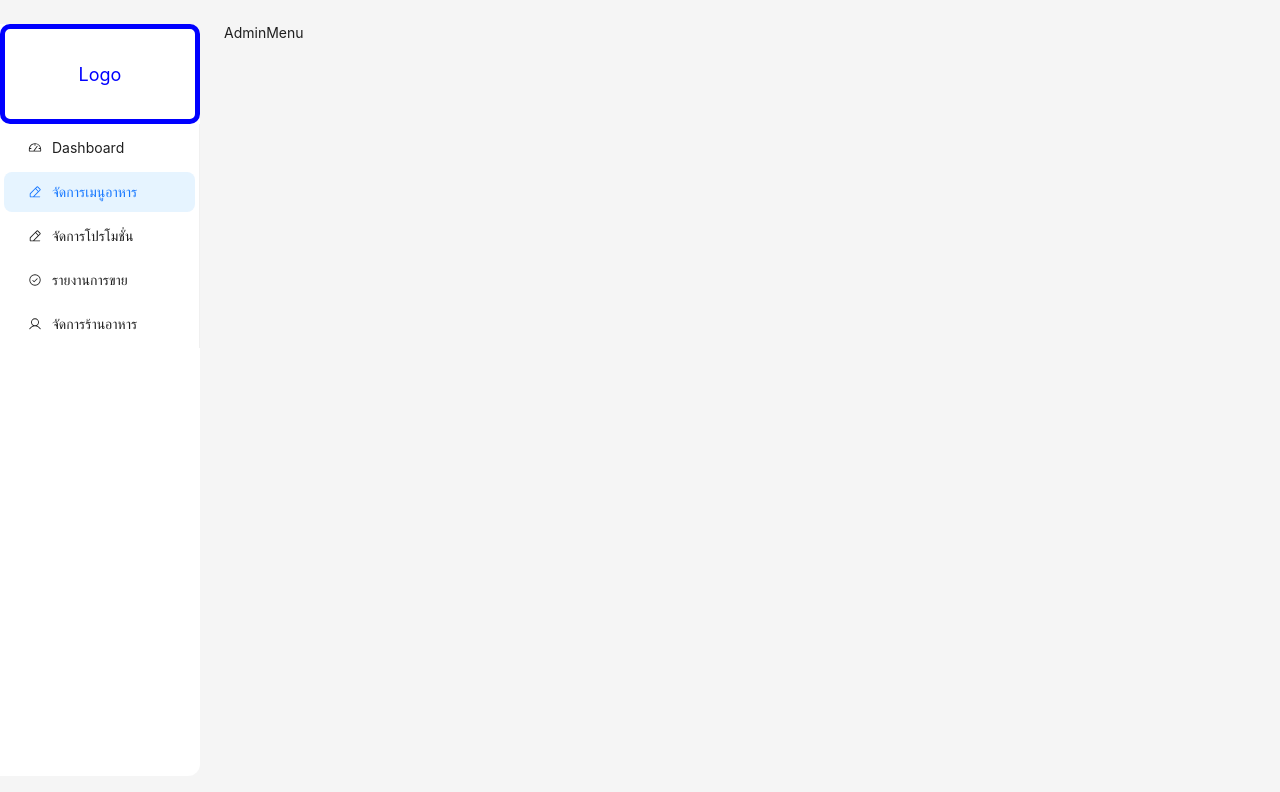
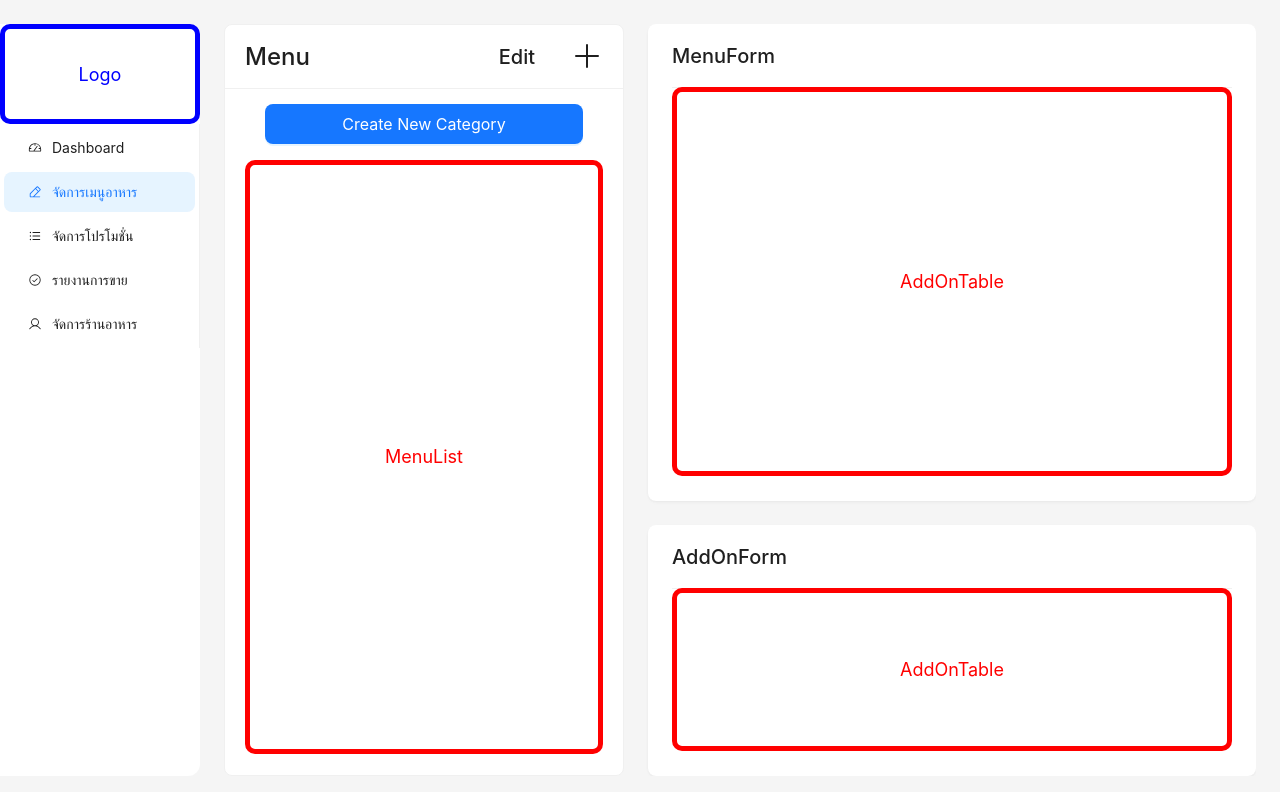
Before and after one commit to meeorder/meeorder-frontend, a Next.js app: page /admin/menu in a window 1280 px wide. Shown: the top 792 px of the page. Built offline with nearby package versions, Linux system fonts and the light colour scheme.

Commit message:
Feature/admin menu layout (#21)
* Add adminMenuLayout

* Edit page icon

```diff
--- /dev/null
+++ b/src/modules/admin/layout/AdminMenuLayout.tsx
@@ -0,0 +1,38 @@
+import AddOnFormSection from "@/modules/admin/menu/AddOnFormSection";
+import MenuFormSection from "@/modules/admin/menu/MenuFormSection";
+import MenuPreviewSection from "@/modules/admin/menu/MenuPreviewSection";
+
+export type MenuLayoutVariant = "preview" | "add" | "edit";
+
+type AdminMenuLayoutProps = {
+  menuLayoutVariant: MenuLayoutVariant;
+};
+
+const AdminMenuLayout: React.FC<AdminMenuLayoutProps> = ({
+  menuLayoutVariant,
+}) => {
+  return (
+    <div
+      style={{
+        display: "flex",
+        height: "100%",
+        gap: "24px",
+      }}
+    >
+      <MenuPreviewSection menuLayoutVariant={menuLayoutVariant} />
+      <div
+        style={{
+          display: "flex",
+          flexDirection: "column",
+          gap: "24px",
+          flex: 1,
+        }}
+      >
+        <MenuFormSection menuLayoutVariant={menuLayoutVariant} />
+        <AddOnFormSection menuLayoutVariant={menuLayoutVariant} />
+      </div>
+    </div>
+  );
+};
+
+export default AdminMenuLayout;
--- /dev/null
+++ b/src/modules/admin/menu/AddOnFormSection.tsx
@@ -0,0 +1,35 @@
+import { type MenuLayoutVariant } from "@/modules/admin/layout/AdminMenuLayout";
+import { H4 } from "@/modules/common/components/Typography";
+import WireFrame from "@/modules/mock/components/WireFrame";
+import styled from "@emotion/styled";
+import { Card } from "antd";
+
+type AddOnFormSectionProps = {
+  menuLayoutVariant: MenuLayoutVariant;
+};
+
+const AddOnFormSection: React.FC<AddOnFormSectionProps> = () => {
+  return (
+    <AddOnFormCard title={<H4>AddOnForm</H4>} bordered={false}>
+      <WireFrame contentNode="AddOnTable" cardColor="red" />
+    </AddOnFormCard>
+  );
+};
+
+export default AddOnFormSection;
+
+const AddOnFormCard = styled(Card)`
+  flex: 1;
+  padding: 0px 24px 24px 24px;
+  .ant-card-head {
+    padding: 0;
+    height: 64px;
+  }
+  .ant-card-body {
+    padding: 0;
+    margin: 0;
+    height: calc(100% - 64px);
+    display: flex;
+    flex-direction: column;
+  }
+`;
--- /dev/null
+++ b/src/modules/admin/menu/MenuFormSection.tsx
@@ -0,0 +1,32 @@
+import { type MenuLayoutVariant } from "@/modules/admin/layout/AdminMenuLayout";
+import { H4 } from "@/modules/common/components/Typography";
+import WireFrame from "@/modules/mock/components/WireFrame";
+import styled from "@emotion/styled";
+import { Card } from "antd";
+
+type MenuFormSectionProps = {
+  menuLayoutVariant: MenuLayoutVariant;
+};
+
+const MenuFormSection: React.FC<MenuFormSectionProps> = () => {
+  return (
+    <MenuFormCard title={<H4>MenuForm</H4>} bordered={false}>
+      <WireFrame contentNode="AddOnTable" cardColor="red" />
+    </MenuFormCard>
+  );
+};
+
+export default MenuFormSection;
+
+const MenuFormCard = styled(Card)`
+  flex: 2;
+  padding: 0px 24px 24px 24px;
+  .ant-card-head {
+    padding: 0;
+    height: 64px;
+  }
+  .ant-card-body {
+    padding: 0;
+    height: calc(100% - 64px);
+  }
+`;
--- /dev/null
+++ b/src/modules/admin/menu/MenuList.tsx
@@ -0,0 +1,15 @@
+import WireFrame from "@/modules/mock/components/WireFrame";
+
+const MenuList = () => {
+  return (
+    <WireFrame
+      contentNode="MenuList"
+      cardColor="red"
+      style={{
+        flex: 1,
+      }}
+    />
+  );
+};
+
+export default MenuList;
--- /dev/null
+++ b/src/modules/admin/menu/MenuPreviewSection.tsx
@@ -0,0 +1,70 @@
+import { type MenuLayoutVariant } from "@/modules/admin/layout/AdminMenuLayout";
+import MenuList from "@/modules/admin/menu/MenuList";
+import { H3, H4 } from "@/modules/common/components/Typography";
+import styled from "@emotion/styled";
+import { Plus } from "@phosphor-icons/react";
+import { Button, Card } from "antd";
+
+type MenuPreviewSectionProps = {
+  menuLayoutVariant: MenuLayoutVariant;
+};
+
+const MenuPreviewSection: React.FC<MenuPreviewSectionProps> = () => {
+  return (
+    <MenuListCard
+      title={<H3>Menu</H3>}
+      extra={
+        <>
+          <div
+            style={{
+              display: "flex",
+              gap: "20px",
+              justifyContent: "center",
+              alignItems: "center",
+            }}
+          >
+            <TopBarButtons type="text">
+              <H4>Edit</H4>
+            </TopBarButtons>
+            <TopBarButtons type="text" icon={<Plus size={32} />} />
+          </div>
+        </>
+      }
+      style={{ width: "400px", height: "100%" }}
+    >
+      <Button
+        style={{ margin: "16px 20px", width: "calc(100% - 40px)" }}
+        type="primary"
+        size="large"
+      >
+        Create New Category
+      </Button>
+      <MenuList />
+    </MenuListCard>
+  );
+};
+
+export default MenuPreviewSection;
+
+const MenuListCard = styled(Card)`
+  width: 400px;
+  height: 100%;
+  .ant-card-head {
+    height: 64px;
+    padding: 16px 20px;
+  }
+
+  .ant-card-body {
+    padding: 0 20px 20px 20px;
+    width: 100%;
+    height: calc(100% - 64px);
+    display: flex;
+    flex-direction: column;
+  }
+`;
+
+const TopBarButtons = styled(Button)`
+  display: flex;
+  justify-content: center;
+  align-items: center;
+`;
--- a/src/modules/mock/components/WireFrame.tsx
+++ b/src/modules/mock/components/WireFrame.tsx
@@ -20,9 +20,9 @@ const WireFrame: React.FC<WireFrameProps> = ({
 }) => {
   return (
     <StyledCard
-      cardColor={cardColor}
-      height={height}
-      width={width}
+      $cardColor={cardColor}
+      $height={height}
+      $width={width}
       id={id}
       style={style}
     >
@@ -34,17 +34,17 @@ const WireFrame: React.FC<WireFrameProps> = ({
 export default WireFrame;
 
 type StyledCardProps = {
-  cardColor: string;
-  height?: React.CSSProperties["height"];
-  width?: React.CSSProperties["width"];
+  $cardColor: string;
+  $height?: React.CSSProperties["height"];
+  $width?: React.CSSProperties["width"];
 };
 
 const StyledCard = styled.div<StyledCardProps>`
-  border: 5px solid ${(props) => props.cardColor};
+  border: 5px solid ${(props) => props.$cardColor};
   border-radius: 10px;
-  height: ${(props) => props.height ?? "100%"};
-  width: ${(props) => props.width ?? "100%"};
-  color: ${(props) => props.cardColor};
+  height: ${(props) => props.$height ?? "100%"};
+  width: ${(props) => props.$width ?? "100%"};
+  color: ${(props) => props.$cardColor};
   display: flex;
   justify-content: center;
   align-items: center;
@@ -56,7 +56,7 @@ const StyledCard = styled.div<StyledCardProps>`
     position: absolute;
     top: 0;
     left: 0;
-    background: ${(props) => props.cardColor};
+    background: ${(props) => props.$cardColor};
     opacity: 0.1;
     width: 100%;
     height: 100%;
--- a/src/modules/pageConfig.ts
+++ b/src/modules/pageConfig.ts
@@ -5,6 +5,7 @@ import {
   ClipboardText,
   Gauge,
   House,
+  ListBullets,
   PencilSimpleLine,
   User,
 } from "@phosphor-icons/react";
@@ -58,7 +59,7 @@ export const pages = {
     label: "จัดการโปรโมชั่น",
     path: "/admin/promotion",
     layout: "admin",
-    Icon: PencilSimpleLine,
+    Icon: ListBullets,
   },
   adminSalesReport: {
     id: "adminSalesReport",
--- a/src/pages/admin/menu/add.tsx
+++ b/src/pages/admin/menu/add.tsx
@@ -1,9 +1,10 @@
 import AppLayout from "@/modules/AppLayout";
+import AdminMenuLayout from "@/modules/admin/layout/AdminMenuLayout";
 
 const AdminAddMenu = () => {
   return (
     <AppLayout layoutType="admin" currentPageId="adminAddEditMenu">
-      AdminAddMenu
+      <AdminMenuLayout menuLayoutVariant="add" />
     </AppLayout>
   );
 };
--- a/src/pages/admin/menu/edit/[menuId].tsx
+++ b/src/pages/admin/menu/edit/[menuId].tsx
@@ -1,9 +1,10 @@
 import AppLayout from "@/modules/AppLayout";
+import AdminMenuLayout from "@/modules/admin/layout/AdminMenuLayout";
 
 const AdminEditMenu = () => {
   return (
     <AppLayout layoutType="admin" currentPageId="adminAddEditMenu">
-      AdminEditMenu
+      <AdminMenuLayout menuLayoutVariant="edit" />
     </AppLayout>
   );
 };
--- a/src/pages/admin/menu/index.tsx
+++ b/src/pages/admin/menu/index.tsx
@@ -1,9 +1,10 @@
 import AppLayout from "@/modules/AppLayout";
+import AdminMenuLayout from "@/modules/admin/layout/AdminMenuLayout";
 
 const AdminMenu = () => {
   return (
     <AppLayout layoutType="admin" currentPageId="adminAddEditMenu">
-      AdminMenu
+      <AdminMenuLayout menuLayoutVariant="preview" />
     </AppLayout>
   );
 };
--- a/src/styles/globals.css
+++ b/src/styles/globals.css
@@ -22,7 +22,9 @@ a {
   text-decoration: none;
 }
 
-* {
+*,
+*::before,
+*::after {
   box-sizing: border-box;
 }
 
```
